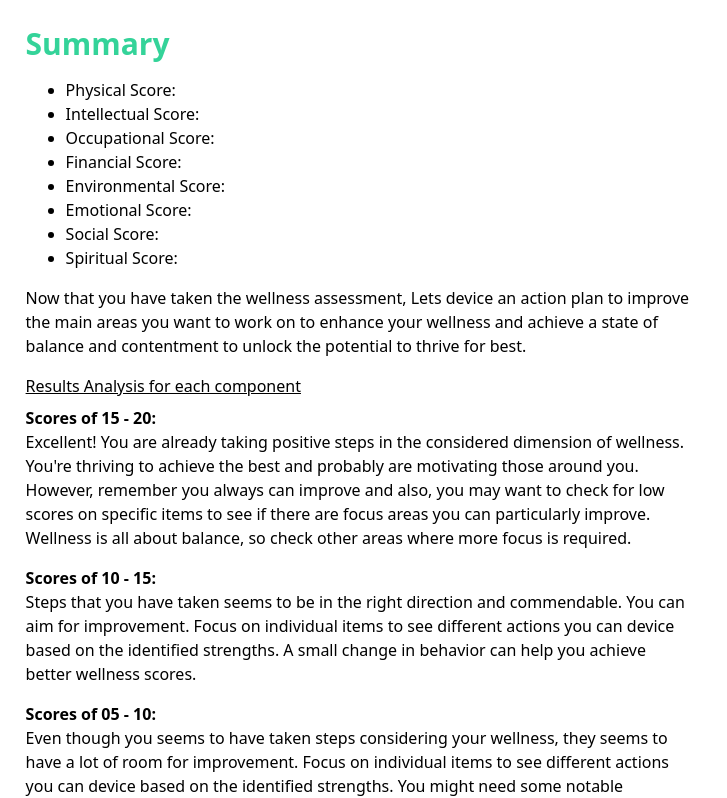
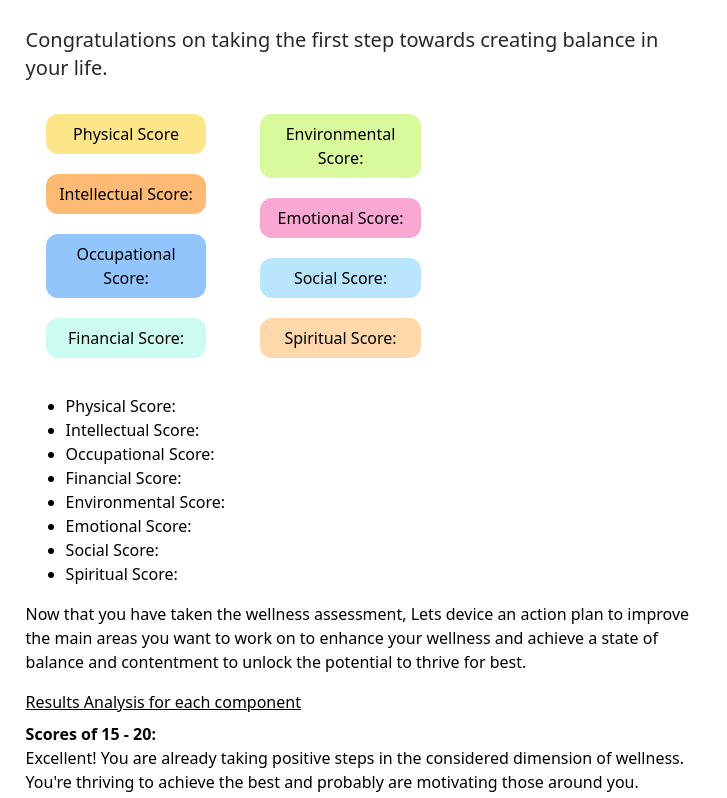
Before and after one commit to sanjueranga/wellness-wheel-UOP, a Next.js app in the folder frontend/: page /result in a window 1280 px wide. Shown: the top 798 px of the page, without its empty margins (0-727 px from the left). Built offline with nearby package versions, Linux system fonts and the light colour scheme.

Commit message:
styling results page

```diff
--- a/frontend/app/(public)/(taketest)/environmental/page.tsx
+++ b/frontend/app/(public)/(taketest)/environmental/page.tsx
@@ -136,9 +136,9 @@ const Environmental = () => {
                   </div>
                 </div>
                 <div className="grid gap-5">
-                  {environmentalQuestions.map((que) => (
-                    // eslint-disable-next-line react/jsx-key
+                  {environmentalQuestions.map((que, index) => (
                     <QuestionCard
+                      key={index}
                       text={que.question}
                       id={que.ans}
                       onRadioChange={handleRadioChange}
--- a/frontend/app/(public)/(taketest)/intellectual/page.tsx
+++ b/frontend/app/(public)/(taketest)/intellectual/page.tsx
@@ -136,9 +136,9 @@ const Intellectual = () => {
                   </div>
                 </div>
                 <div className="grid gap-5">
-                  {intellectualQuestions.map((que) => (
-                    // eslint-disable-next-line react/jsx-key
+                  {intellectualQuestions.map((que, index) => (
                     <QuestionCard
+                      key={index}
                       text={que.question}
                       id={que.ans}
                       onRadioChange={handleRadioChange}
--- a/frontend/app/(public)/(taketest)/physical/page.tsx
+++ b/frontend/app/(public)/(taketest)/physical/page.tsx
@@ -136,9 +136,10 @@ const Physical = () => {
                   </div>
                 </div>
                 <div className="grid gap-5">
-                  {physicalQuestions.map((que) => (
+                  {physicalQuestions.map((que, index) => (
                     // eslint-disable-next-line react/jsx-key
                     <QuestionCard
+                    key = {index}
                       text={que.question}
                       id={que.ans}
                       onRadioChange={handleRadioChange}
--- a/frontend/app/(public)/(taketest)/result/page.tsx
+++ b/frontend/app/(public)/(taketest)/result/page.tsx
@@ -177,7 +177,43 @@ const RadarChart: React.FC = () => {
 
     <div className={styles.container}>
       <div className={styles.leftSide}>
-        <h1 className="text-emerald-400 text-3xl font-bold pb-4">Summary</h1>
+        <p className="text-zinc-800 text-xl font-medium pb-4">
+          Congratulations on taking the first step towards creating balance in
+          your life.
+        </p>
+        <div className="grid grid-cols-3 pl-5 py-4">
+          <div className="col">
+            <div className="bg-amber-200 w-3/4 p-2 text-center rounded-xl mb-5">
+              Physical Score {physicalScore}
+            </div>
+
+            <div className="bg-orange-300 w-3/4 p-2 text-center rounded-xl mb-5">
+              Intellectual Score: {intellectualScore}
+            </div>
+            <div className="bg-blue-300 w-3/4 p-2 text-center rounded-xl mb-5">
+              Occupational Score: {occupationalScore}
+            </div>
+            <div className="bg-teal-100 w-3/4 p-2 text-center rounded-xl mb-5">
+              Financial Score: {financialScore}
+            </div>
+          </div>
+
+          <div className="col">
+            <div className="bg-lime-200 w-3/4  p-2 text-center rounded-xl mb-5">
+              Environmental Score: {environmentalScore}
+            </div>
+            <div className="bg-pink-300 w-3/4  p-2 text-center rounded-xl mb-5">
+              Emotional Score: {emotionalScore}
+            </div>
+            <div className="bg-sky-200 w-3/4   p-2 text-center rounded-xl mb-5">
+              Social Score: {socialScore}
+            </div>
+            <div className="bg-orange-200 w-3/4  p-2 text-center rounded-xl mb-5">
+              Spiritual Score: {spiritualScore}
+            </div>
+          </div>
+          <div className="col"></div>
+        </div>
         <ul className="list-disc pl-10 pb-4">
           <li>Physical Score: {physicalScore}</li>
           <li>Intellectual Score: {intellectualScore}</li>
```
